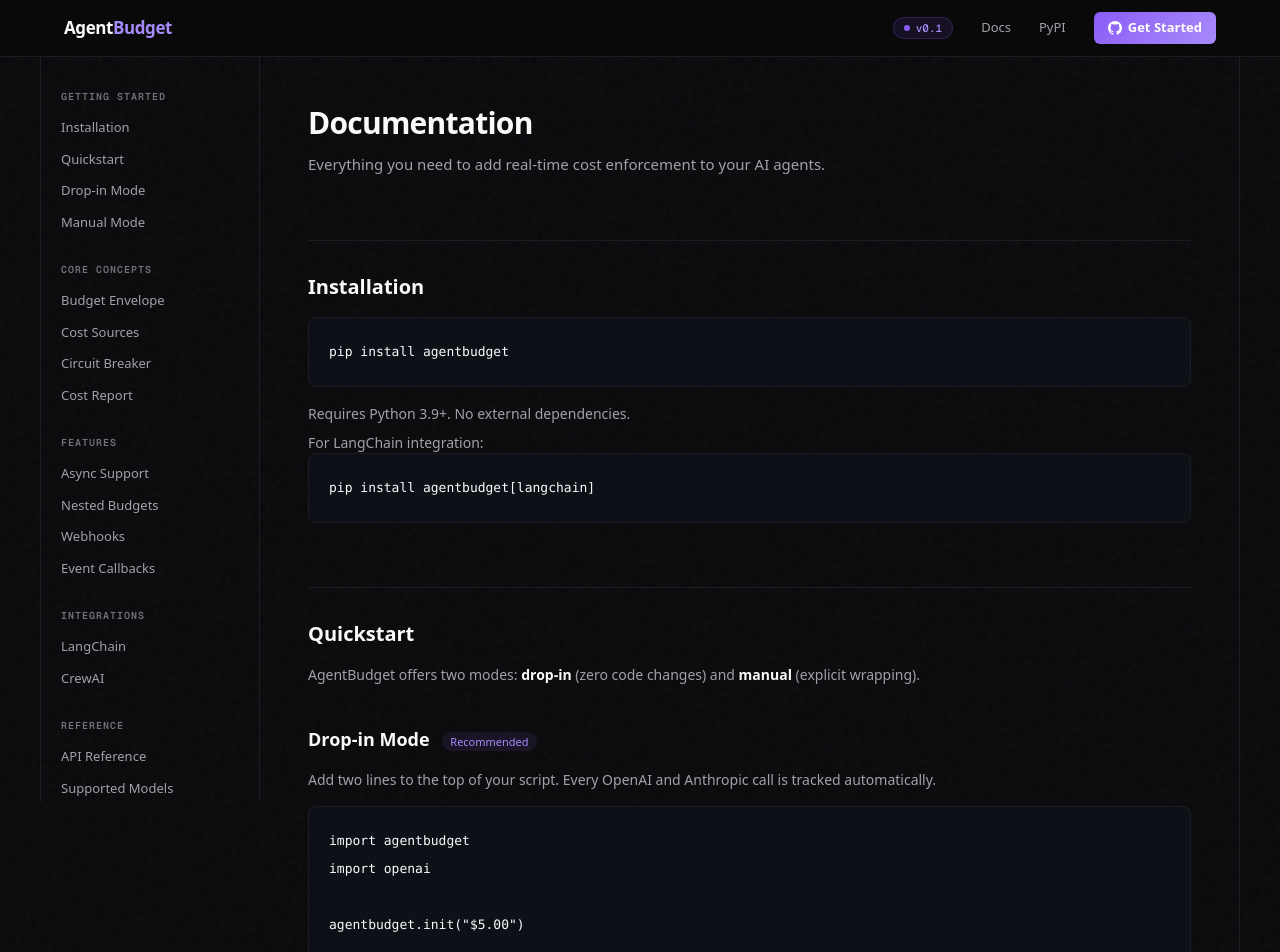
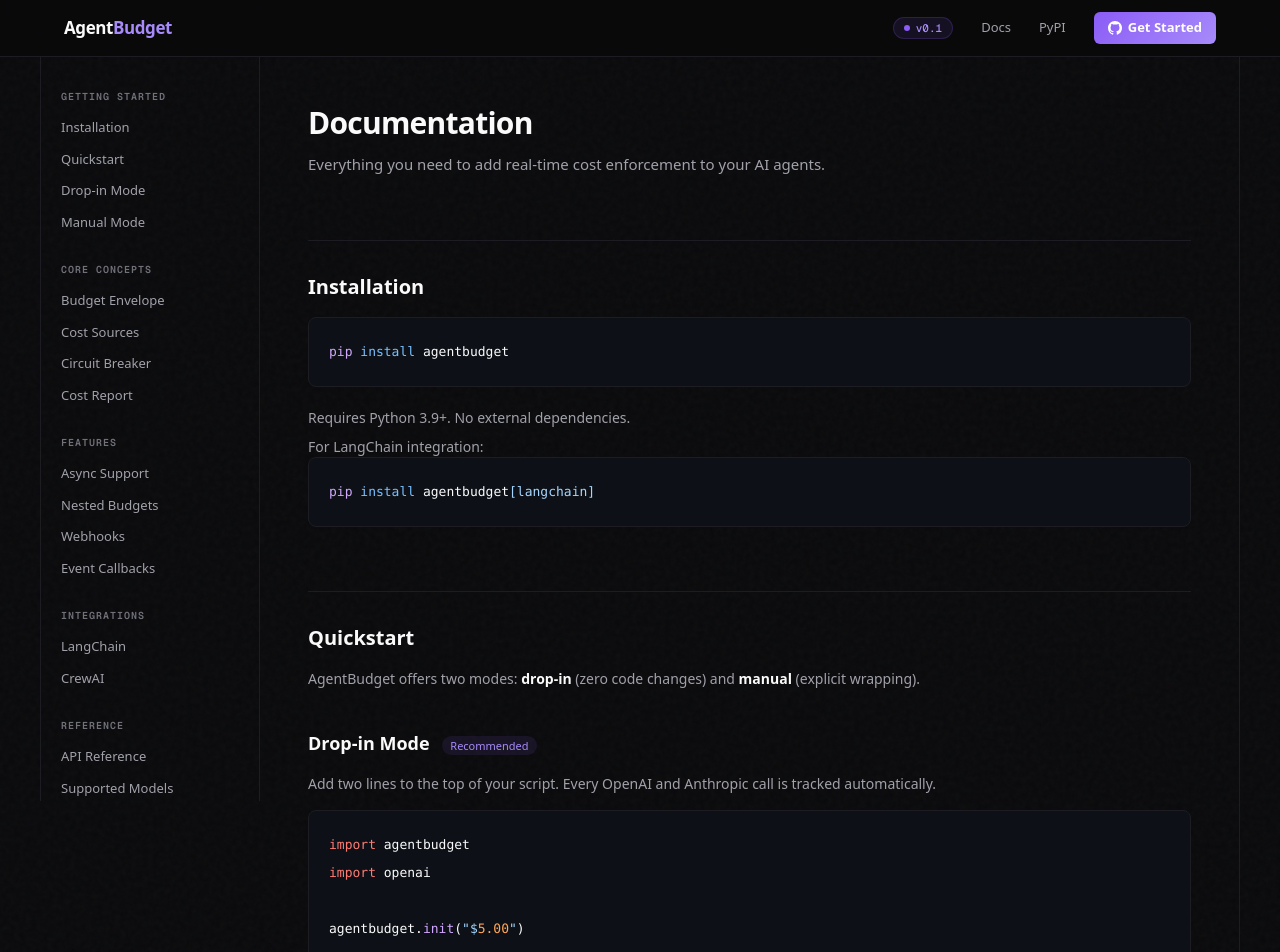
Before and after one commit to sahiljagtap08/agentbudget, a Next.js app in the folder website/: page /docs in a window 1280 px wide. Shown: the top 952 px of the page. Built offline with nearby package versions, Linux system fonts and the light colour scheme.

Commit message:
feat: implement CodeBlock component for enhanced code display and copying functionality

```diff
--- a/website/src/app/docs/page.tsx
+++ b/website/src/app/docs/page.tsx
@@ -2,6 +2,7 @@
 
 import Link from "next/link";
 import { Nav } from "@/components/nav";
+import { CodeBlock } from "@/components/code-block";
 import { useState } from "react";
 
 const sidebarSections = [
@@ -48,14 +49,6 @@
     ],
   },
 ];
-
-function Code({ children }: { children: string }) {
-  return (
-    <pre className="overflow-x-auto rounded-lg border border-border bg-code-bg p-5 font-mono text-[13px] leading-7">
-      <code>{children}</code>
-    </pre>
-  );
-}
 
 export default function DocsPage() {
   const [mobileNav, setMobileNav] = useState(false);
@@ -129,14 +122,14 @@
           <h2 id="installation" className="mb-4 mt-16 border-t border-border pt-8 text-xl font-semibold">
             Installation
           </h2>
-          <Code>{`pip install agentbudget`}</Code>
+          <CodeBlock lang="bash">{`pip install agentbudget`}</CodeBlock>
           <p className="mt-4 text-[14px] text-muted-foreground">
             Requires Python 3.9+. No external dependencies.
           </p>
           <p className="mt-2 text-[14px] text-muted-foreground">
             For LangChain integration:
           </p>
-          <Code>{`pip install agentbudget[langchain]`}</Code>
+          <CodeBlock lang="bash">{`pip install agentbudget[langchain]`}</CodeBlock>
 
           {/* Quickstart */}
           <h2 id="quickstart" className="mb-4 mt-16 border-t border-border pt-8 text-xl font-semibold">
@@ -154,7 +147,7 @@
           <p className="mb-4 text-[14px] text-muted-foreground">
             Add two lines to the top of your script. Every OpenAI and Anthropic call is tracked automatically.
           </p>
-          <Code>{`import agentbudget
+          <CodeBlock>{`import agentbudget
 import openai
 
 agentbudget.init("$5.00")
@@ -170,7 +163,7 @@
 print(agentbudget.remaining())  # e.g. 4.9965
 print(agentbudget.report())     # Full cost breakdown
 
-agentbudget.teardown()  # Stop tracking, get final report`}</Code>
+agentbudget.teardown()  # Stop tracking, get final report`}</CodeBlock>
 
           <div className="mt-4 rounded-lg border-l-2 border-accent bg-accent/5 px-4 py-3 text-[13px] text-muted-foreground">
             <strong className="text-foreground">How it works:</strong>{" "}
@@ -203,7 +196,7 @@
 
           {/* Manual Mode */}
           <h3 id="manual" className="mb-4 mt-10 text-lg font-semibold">Manual Mode</h3>
-          <Code>{`from agentbudget import AgentBudget
+          <CodeBlock>{`from agentbudget import AgentBudget
 
 budget = AgentBudget(max_spend="$5.00")
 
@@ -221,7 +214,7 @@
     def my_search(query):
         return api.search(query)
 
-print(session.report())`}</Code>
+print(session.report())`}</CodeBlock>
 
           {/* Budget Envelope */}
           <h2 id="budget-envelope" className="mb-4 mt-16 border-t border-border pt-8 text-xl font-semibold">
@@ -230,11 +223,11 @@
           <p className="mb-4 text-[14px] text-muted-foreground">
             A budget envelope is a dollar amount assigned to a unit of work. Every cost is tracked in real time. When exhausted, <code className="rounded bg-code-bg px-1.5 py-0.5 text-[12px] text-accent-bright">BudgetExhausted</code> is raised.
           </p>
-          <Code>{`# All of these work:
+          <CodeBlock>{`# All of these work:
 AgentBudget(max_spend="$5.00")
 AgentBudget(max_spend="5.00")
 AgentBudget(max_spend=5.0)
-AgentBudget(max_spend=5)`}</Code>
+AgentBudget(max_spend=5)`}</CodeBlock>
 
           {/* Cost Sources */}
           <h2 id="cost-sources" className="mb-4 mt-16 border-t border-border pt-8 text-xl font-semibold">
@@ -251,7 +244,7 @@
             Circuit Breaker
           </h2>
           <p className="mb-4 text-[14px] text-muted-foreground">Three levels of protection:</p>
-          <Code>{`budget = AgentBudget(
+          <CodeBlock>{`budget = AgentBudget(
     max_spend="$5.00",
     soft_limit=0.9,               # Warn at 90%
     max_repeated_calls=10,        # Trip after 10 repeated calls
@@ -259,7 +252,7 @@
     on_soft_limit=lambda r: print("Warning: 90% budget used"),
     on_hard_limit=lambda r: alert_ops_team(r),
     on_loop_detected=lambda r: print("Loop detected!"),
-)`}</Code>
+)`}</CodeBlock>
           <ul className="mt-4 list-inside list-disc space-y-2 text-[14px] text-muted-foreground">
             <li><strong className="text-foreground">Soft limit</strong> (default 90%) — Fires a callback. Agent can wrap up gracefully.</li>
             <li><strong className="text-foreground">Hard limit</strong> (100%) — Raises <code className="rounded bg-code-bg px-1.5 py-0.5 text-[12px] text-accent-bright">BudgetExhausted</code>. No more calls.</li>
@@ -270,7 +263,7 @@
           <h2 id="cost-report" className="mb-4 mt-16 border-t border-border pt-8 text-xl font-semibold">
             Cost Report
           </h2>
-          <Code>{`{
+          <CodeBlock lang="json">{`{
     "session_id": "sess_abc123",
     "budget": 5.00,
     "total_spent": 3.42,
@@ -282,13 +275,13 @@
     "duration_seconds": 34.2,
     "terminated_by": null,
     "events": [...]
-}`}</Code>
+}`}</CodeBlock>
 
           {/* Async */}
           <h2 id="async" className="mb-4 mt-16 border-t border-border pt-8 text-xl font-semibold">
             Async Support
           </h2>
-          <Code>{`from agentbudget import AgentBudget
+          <CodeBlock>{`from agentbudget import AgentBudget
 
 budget = AgentBudget(max_spend="$5.00")
 
@@ -302,7 +295,7 @@
 
     @session.track_tool(cost=0.01)
     async def async_search(query):
-        return await api.search(query)`}</Code>
+        return await api.search(query)`}</CodeBlock>
 
           {/* Nested Budgets */}
           <h2 id="nested-budgets" className="mb-4 mt-16 border-t border-border pt-8 text-xl font-semibold">
@@ -311,13 +304,13 @@
           <p className="mb-4 text-[14px] text-muted-foreground">
             Parent sessions allocate sub-budgets to child tasks. When the child finishes, its total spend is charged to the parent.
           </p>
-          <Code>{`with budget.session() as parent:
+          <CodeBlock>{`with budget.session() as parent:
     child = parent.child_session(max_spend=2.0)
     with child:
         child.track("result", cost=1.50, tool_name="sub_task")
 
     print(parent.spent)      # 1.50
-    print(parent.remaining)  # 8.50`}</Code>
+    print(parent.remaining)  # 8.50`}</CodeBlock>
           <div className="mt-4 rounded-lg border-l-2 border-accent bg-accent/5 px-4 py-3 text-[13px] text-muted-foreground">
             The child budget is automatically capped at the lesser of <code className="rounded bg-code-bg px-1.5 py-0.5 text-[12px] text-accent-bright">max_spend</code> and the parent&apos;s remaining balance.
           </div>
@@ -326,10 +319,10 @@
           <h2 id="webhooks" className="mb-4 mt-16 border-t border-border pt-8 text-xl font-semibold">
             Webhooks
           </h2>
-          <Code>{`budget = AgentBudget(
+          <CodeBlock>{`budget = AgentBudget(
     max_spend="$5.00",
     webhook_url="https://your-app.com/api/budget-events",
-)`}</Code>
+)`}</CodeBlock>
           <p className="mt-4 text-[14px] text-muted-foreground">
             Events are sent as JSON POST requests with <code className="rounded bg-code-bg px-1.5 py-0.5 text-[12px] text-accent-bright">event_type</code> ({'"'}soft_limit{'"'}, {'"'}hard_limit{'"'}, {'"'}loop_detected{'"'}) and the full cost report. Failures are logged but never raise.
           </p>
@@ -338,12 +331,12 @@
           <h2 id="callbacks" className="mb-4 mt-16 border-t border-border pt-8 text-xl font-semibold">
             Event Callbacks
           </h2>
-          <Code>{`budget = AgentBudget(
+          <CodeBlock>{`budget = AgentBudget(
     max_spend="$5.00",
     on_soft_limit=lambda r: logger.warning(f"90% used: {r}"),
     on_hard_limit=lambda r: alert_ops_team(r),
     on_loop_detected=lambda r: logger.error(f"Loop: {r}"),
-)`}</Code>
+)`}</CodeBlock>
           <p className="mt-4 text-[14px] text-muted-foreground">
             When <code className="rounded bg-code-bg px-1.5 py-0.5 text-[12px] text-accent-bright">webhook_url</code> is also set, both your callback and the webhook fire.
           </p>
@@ -352,8 +345,8 @@
           <h2 id="langchain" className="mb-4 mt-16 border-t border-border pt-8 text-xl font-semibold">
             LangChain Integration
           </h2>
-          <Code>{`pip install agentbudget[langchain]`}</Code>
-          <Code>{`from agentbudget.integrations.langchain import LangChainBudgetCallback
+          <CodeBlock lang="bash">{`pip install agentbudget[langchain]`}</CodeBlock>
+          <CodeBlock>{`from agentbudget.integrations.langchain import LangChainBudgetCallback
 
 callback = LangChainBudgetCallback(budget="$5.00")
 
@@ -362,13 +355,13 @@
     callbacks=[callback]
 )
 
-print(callback.get_report())`}</Code>
+print(callback.get_report())`}</CodeBlock>
 
           {/* CrewAI */}
           <h2 id="crewai" className="mb-4 mt-16 border-t border-border pt-8 text-xl font-semibold">
             CrewAI Integration
           </h2>
-          <Code>{`from agentbudget.integrations.crewai import CrewAIBudgetMiddleware
+          <CodeBlock>{`from agentbudget.integrations.crewai import CrewAIBudgetMiddleware
 
 with CrewAIBudgetMiddleware(budget="$3.00") as middleware:
     result = middleware.track(
@@ -377,7 +370,7 @@
         tool_name="crew_run"
     )
 
-print(middleware.get_report())`}</Code>
+print(middleware.get_report())`}</CodeBlock>
 
           {/* API Reference */}
           <h2 id="api-reference" className="mb-4 mt-16 border-t border-border pt-8 text-xl font-semibold">
@@ -385,7 +378,7 @@
           </h2>
 
           <h3 className="mb-3 mt-6 text-base font-semibold">AgentBudget</h3>
-          <Code>{`AgentBudget(
+          <CodeBlock>{`AgentBudget(
     max_spend: str | float | int,
     soft_limit: float = 0.9,
     max_repeated_calls: int = 10,
@@ -394,7 +387,7 @@
     on_hard_limit: Callable = None,
     on_loop_detected: Callable = None,
     webhook_url: str = None,
-)`}</Code>
+)`}</CodeBlock>
           <div className="mt-4 overflow-x-auto">
             <table className="w-full text-[13px]">
               <thead><tr className="border-b-2 border-border"><th className="py-2 pr-4 text-left font-semibold">Method</th><th className="py-2 pr-4 text-left font-semibold">Returns</th><th className="py-2 text-left font-semibold">Description</th></tr></thead>
--- /dev/null
+++ b/website/src/components/code-block.tsx
@@ -0,0 +1,153 @@
+"use client";
+
+import { useState } from "react";
+
+function escapeHtml(s: string): string {
+  return s.replace(/&/g, "&amp;").replace(/</g, "&lt;").replace(/>/g, "&gt;");
+}
+
+function highlightCode(code: string, lang: "python" | "json" | "bash"): string {
+  if (lang === "bash") {
+    return code
+      .split("\n")
+      .map((line) => {
+        const escaped = escapeHtml(line);
+        // Highlight command keywords
+        return escaped
+          .replace(/^(pip|npm|npx)\b/, '<span style="color:#d2a8ff">$1</span>')
+          .replace(/\b(install)\b/, '<span style="color:#79c0ff">$1</span>')
+          .replace(/\[([^\]]+)\]/, '<span style="color:#a5d6ff">[$1]</span>');
+      })
+      .join("\n");
+  }
+
+  if (lang === "json") {
+    return code
+      .split("\n")
+      .map((line) => {
+        let escaped = escapeHtml(line);
+        // Strings (keys and values)
+        escaped = escaped.replace(/"([^"]*)"(\s*:)/g, '<span style="color:#79c0ff">"$1"</span>$2');
+        escaped = escaped.replace(/:\s*"([^"]*)"/g, ': <span style="color:#a5d6ff">"$1"</span>');
+        // Numbers
+        escaped = escaped.replace(/:\s*(\d+\.?\d*)/g, ': <span style="color:#ffa657">$1</span>');
+        // null, true, false
+        escaped = escaped.replace(/\b(null|true|false)\b/g, '<span style="color:#ff7b72">$1</span>');
+        // Comments
+        escaped = escaped.replace(/(\/\/.*)$/, '<span style="color:#484f58">$1</span>');
+        return escaped;
+      })
+      .join("\n");
+  }
+
+  // Python
+  const keywords = [
+    "import", "from", "def", "async", "await", "with", "as", "return",
+    "class", "for", "in", "if", "else", "elif", "try", "except", "raise",
+    "while", "True", "False", "None", "not", "and", "or", "is", "lambda",
+  ];
+
+  return code
+    .split("\n")
+    .map((line) => {
+      // Separate comment from code
+      let mainPart = escapeHtml(line);
+      let commentPart = "";
+
+      const hashIdx = line.indexOf("#");
+      if (hashIdx !== -1) {
+        const before = line.substring(0, hashIdx);
+        const singleQ = (before.match(/'/g) || []).length;
+        const doubleQ = (before.match(/"/g) || []).length;
+        if (singleQ % 2 === 0 && doubleQ % 2 === 0) {
+          mainPart = escapeHtml(line.substring(0, hashIdx));
+          commentPart = `<span style="color:#484f58">${escapeHtml(line.substring(hashIdx))}</span>`;
+        }
+      }
+
+      // Strings (double and single quoted)
+      mainPart = mainPart.replace(
+        /(&quot;[^&]*?&quot;|&#x27;[^&]*?&#x27;|"[^"]*?"|'[^']*?')/g,
+        '<span style="color:#a5d6ff">$1</span>'
+      );
+
+      // Decorators
+      mainPart = mainPart.replace(
+        /(@\w+)/g,
+        '<span style="color:#d2a8ff">$1</span>'
+      );
+
+      // Keywords
+      for (const kw of keywords) {
+        const re = new RegExp(`\\b(${kw})\\b`, "g");
+        mainPart = mainPart.replace(re, '<span style="color:#ff7b72">$1</span>');
+      }
+
+      // Numbers (standalone)
+      mainPart = mainPart.replace(
+        /\b(\d+\.?\d*)\b/g,
+        '<span style="color:#ffa657">$1</span>'
+      );
+
+      // Function calls (word followed by parenthesis)
+      mainPart = mainPart.replace(
+        /(\w+)\(/g,
+        '<span style="color:#d2a8ff">$1</span>('
+      );
+
+      // Built-in functions
+      mainPart = mainPart.replace(
+        /\b(print|len|range|str|int|float|dict|list|type)\b/g,
+        '<span style="color:#79c0ff">$1</span>'
+      );
+
+      return mainPart + commentPart;
+    })
+    .join("\n");
+}
+
+interface CodeBlockProps {
+  children: string;
+  lang?: "python" | "json" | "bash";
+}
+
+export function CodeBlock({ children, lang = "python" }: CodeBlockProps) {
+  const [copied, setCopied] = useState(false);
+
+  const handleCopy = () => {
+    navigator.clipboard.writeText(children);
+    setCopied(true);
+    setTimeout(() => setCopied(false), 1500);
+  };
+
+  return (
+    <div className="group relative mb-5 overflow-hidden rounded-lg border border-border bg-code-bg">
+      {/* Copy button */}
+      <button
+        onClick={handleCopy}
+        className="absolute right-3 top-3 flex items-center gap-1.5 rounded-md border border-border bg-surface/80 px-2 py-1 text-[11px] font-medium text-muted opacity-0 backdrop-blur-sm transition-all hover:border-border-bright hover:text-muted-foreground group-hover:opacity-100"
+      >
+        {copied ? (
+          <>
+            <svg width="12" height="12" viewBox="0 0 24 24" fill="none" stroke="currentColor" strokeWidth="2">
+              <path d="M20 6L9 17l-5-5" />
+            </svg>
+            Copied
+          </>
+        ) : (
+          <>
+            <svg width="12" height="12" viewBox="0 0 24 24" fill="none" stroke="currentColor" strokeWidth="2">
+              <rect x="9" y="9" width="13" height="13" rx="2" />
+              <path d="M5 15H4a2 2 0 01-2-2V4a2 2 0 012-2h9a2 2 0 012 2v1" />
+            </svg>
+            Copy
+          </>
+        )}
+      </button>
+
+      <pre className="overflow-x-auto p-5 font-mono text-[13px] leading-7">
+        <code dangerouslySetInnerHTML={{ __html: highlightCode(children, lang) }} />
+      </pre>
+    </div>
+  );
+}
```
Also changed, not shown: website/src/app/globals.css (+15 -0 lines), website/src/components/hero.tsx (+34 -4 lines).
